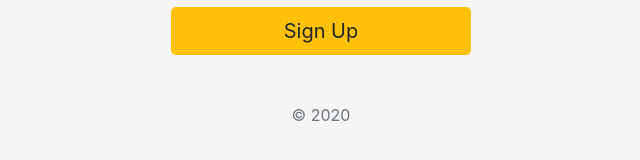
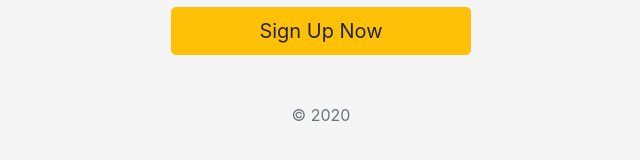
Before and after one commit to farhanalfaa/newsletter-signup-mailchimp-api, a website: page signup.html in a window 1280 px wide. Shown: the part 488-648 px from the top of the page, 319-959 px from the left. Drawn offline with nearby package versions, Linux system fonts and the light colour scheme.

Commit message:
Change text button in signup.html

```diff
--- a/signup.html
+++ b/signup.html
@@ -53,7 +53,7 @@
         <input type="text" name="lName" class="form-control middle" placeholder="Last Name" required>
         <input type="email" name="email" class="form-control bottom" placeholder="Email address" required>
 
-        <button type="submit" class="btn btn-lg btn-warning btn-block" type="submit">Sign Up</button>
+        <button type="submit" class="btn btn-lg btn-warning btn-block" type="submit">Sign Up Now</button>
 
         <p class="mt-5 mb-3 text-muted">&copy; 2020</p>
     </form>
```
